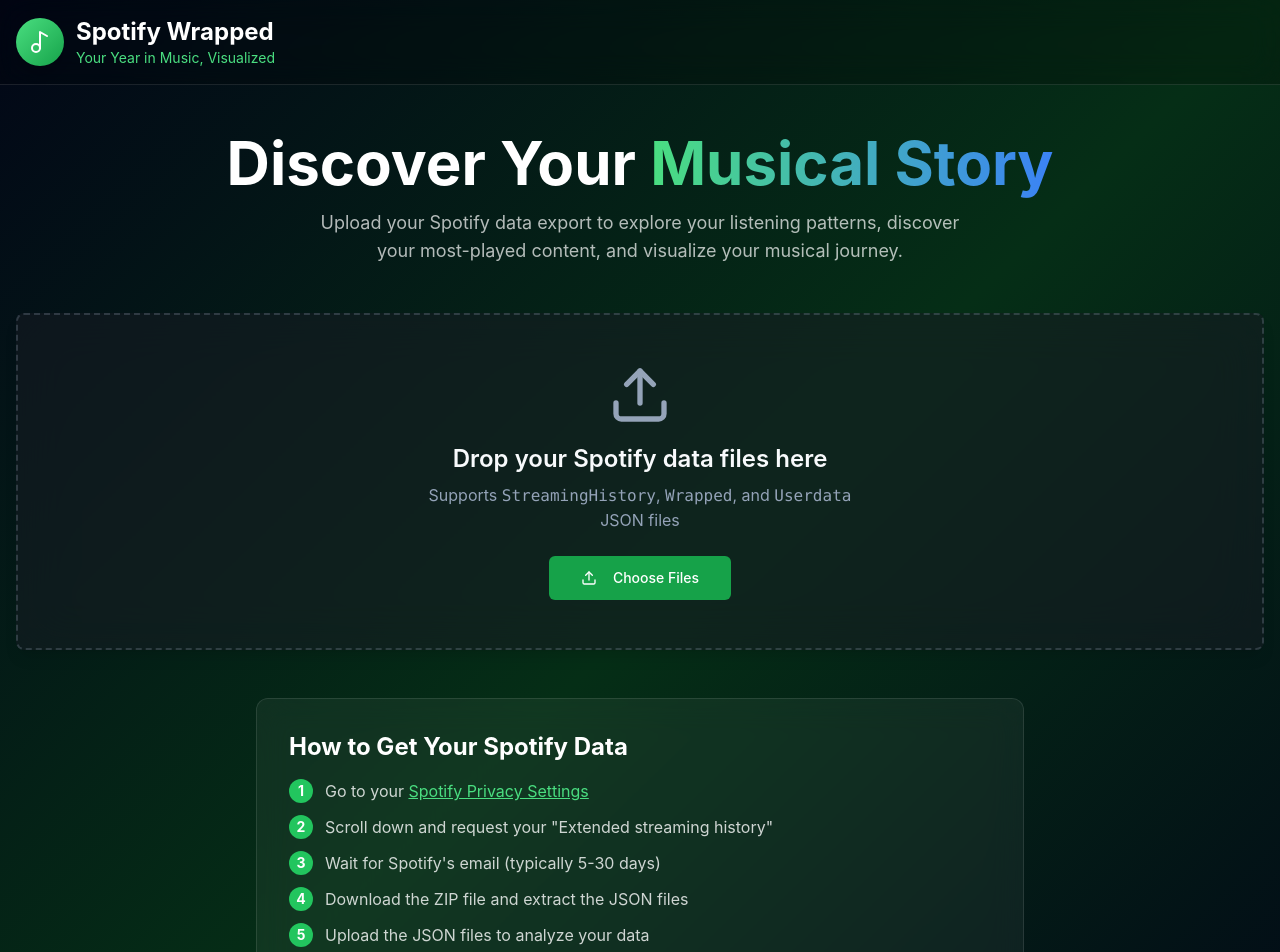
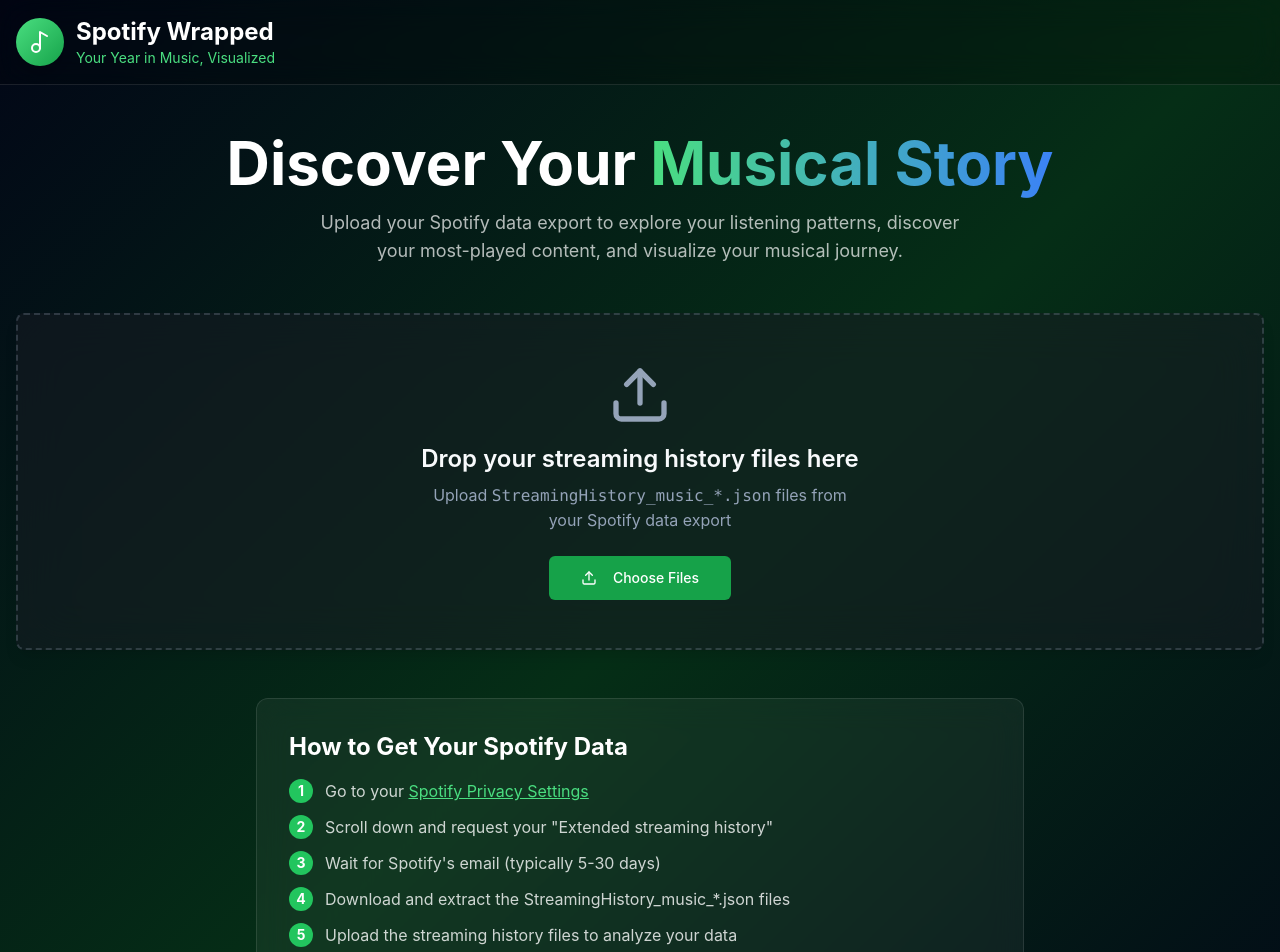
Before and after one commit to AnasImloul/spotify-wrapped, a React (Vite) app: page / in a window 1280 px wide. Shown: the top 952 px of the page. Built offline with nearby package versions, Linux system fonts and the light colour scheme.

Commit message:
Restrict file uploads to streaming history only, remove Wrapped and Userdata support

```diff
--- a/src/App.tsx
+++ b/src/App.tsx
@@ -4,10 +4,9 @@
 import { StatsOverview } from './components/StatsOverview';
 import { TopItems } from './components/TopItems';
 import { ListeningTrends } from './components/ListeningTrends';
-import { MusicEvolution } from './components/MusicEvolution';
 import { parseUploadedFiles, getDateRangeFromFiles, getStreamingHistoryFromFiles } from './lib/dataProcessor';
 import { UploadedFile, ProcessedStats, StreamingHistoryEntry } from './types/spotify';
-import { Music2, BarChart3, Trophy, TrendingUp, Sparkles } from 'lucide-react';
+import { Music2, BarChart3, Trophy, TrendingUp } from 'lucide-react';
 
 function App() {
   const [uploadedFiles, setUploadedFiles] = useState<UploadedFile[]>([]);
@@ -150,19 +149,6 @@
                 </div>
               </>
             )}
-
-            {stats.musicEvolution && (
-              <>
-                <div className="h-px bg-gradient-to-r from-transparent via-green-500/50 to-transparent" />
-                <div>
-                  <h3 className="text-3xl font-bold text-white mb-6 flex items-center gap-3">
-                    <Sparkles className="w-8 h-8 text-green-400" />
-                    Your Musical Evolution
-                  </h3>
-                  <MusicEvolution stats={stats} />
-                </div>
-              </>
-            )}
           </div>
         )}
 
@@ -211,7 +197,7 @@
                     4
                   </span>
                   <span>
-                    Download the ZIP file and extract the JSON files
+                    Download and extract the StreamingHistory_music_*.json files
                   </span>
                 </li>
                 <li className="flex gap-3">
@@ -219,7 +205,7 @@
                     5
                   </span>
                   <span>
-                    Upload the JSON files to analyze your data
+                    Upload the streaming history files to analyze your data
                   </span>
                 </li>
               </ol>
--- a/src/components/FileUpload.tsx
+++ b/src/components/FileUpload.tsx
@@ -41,6 +41,12 @@
         const data = JSON.parse(text);
         const type = detectFileType(file.name, data);
 
+        // Only accept streaming history files
+        if (type !== 'streaming') {
+          setError(`${file.name} is not a streaming history file. Please upload only StreamingHistory_music_*.json files.`);
+          continue;
+        }
+
         newFiles.push({
           name: file.name,
           type,
@@ -49,6 +55,10 @@
       } catch (err) {
         setError(`Error parsing ${file.name}: ${err instanceof Error ? err.message : 'Unknown error'}`);
       }
+    }
+
+    if (newFiles.length === 0 && error) {
+      return; // Don't update if no valid files were added
     }
 
     const allFiles = [...uploadedFiles, ...newFiles];
@@ -105,12 +115,10 @@
             )}
           />
           <h3 className="text-2xl font-semibold mb-2">
-            Drop your Spotify data files here
+            Drop your streaming history files here
           </h3>
           <p className="text-muted-foreground text-center mb-6 max-w-md">
-            Supports <span className="font-mono">StreamingHistory</span>,{' '}
-            <span className="font-mono">Wrapped</span>, and{' '}
-            <span className="font-mono">Userdata</span> JSON files
+            Upload <span className="font-mono">StreamingHistory_music_*.json</span> files from your Spotify data export
           </p>
           <div className="flex gap-4">
             <Button asChild variant="default" size="lg">
```
Also changed, not shown: 1 other file (tests, documents, lock files or other folders).
